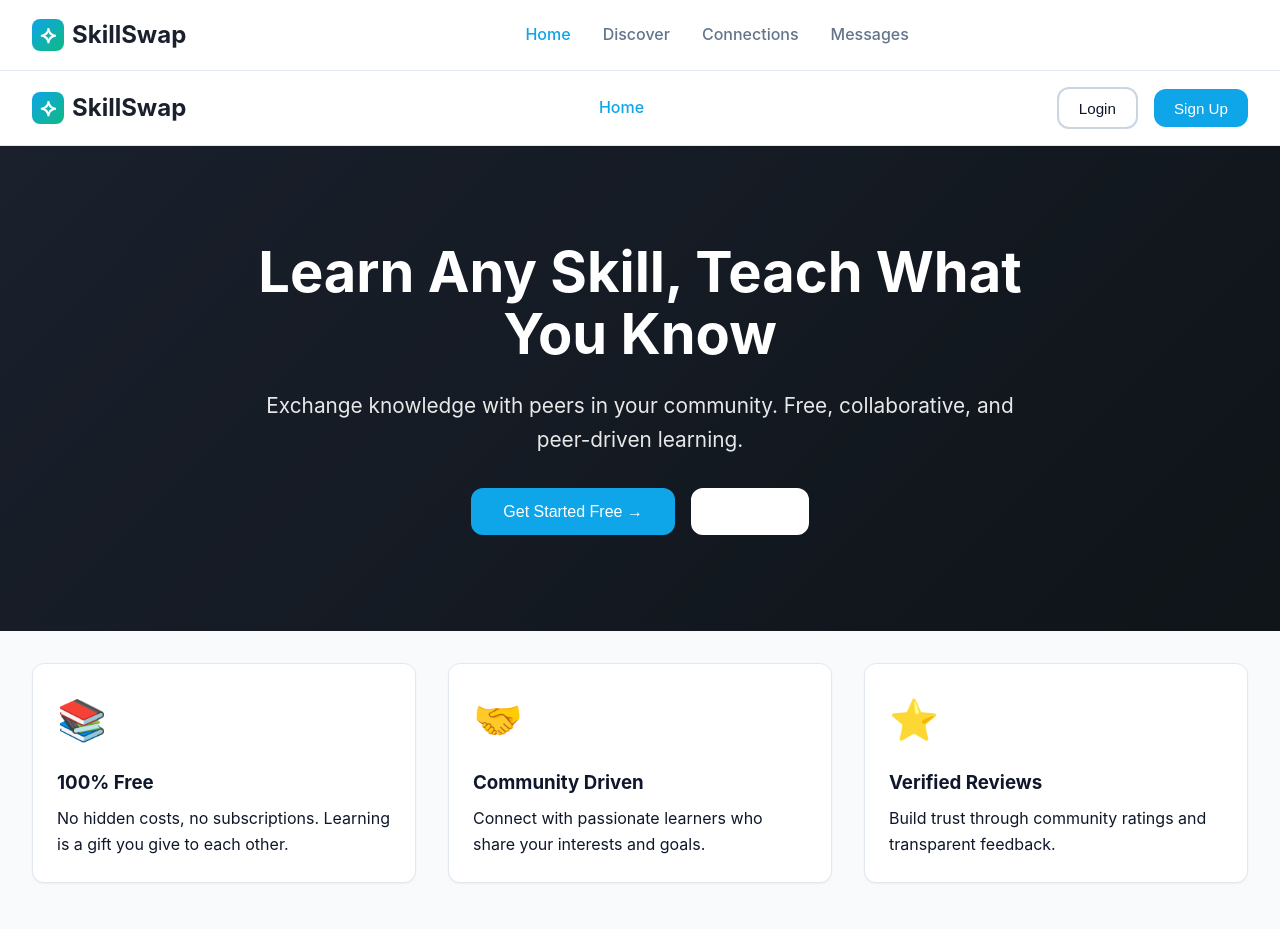
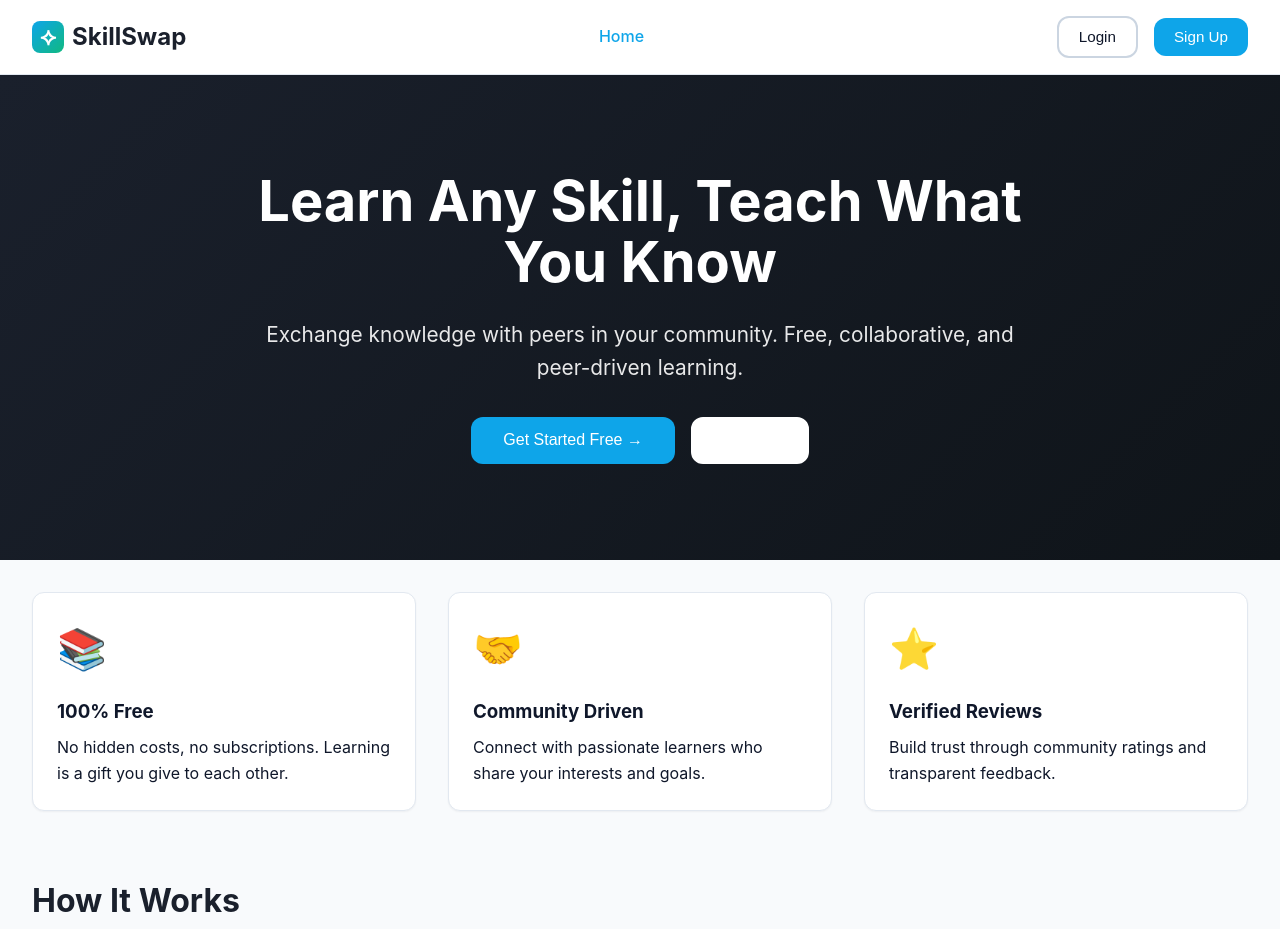
Before and after one commit to Mohd-Faizan-Rashid/skill-exchange, a website: page client/public/index.html in a window 1280 px wide. Shown: the top 929 px of the page. Drawn offline with Linux system fonts and the light colour scheme.

Commit message:
Update index.html

```diff
--- a/client/public/index.html
+++ b/client/public/index.html
@@ -8,22 +8,6 @@
     <link rel="stylesheet" href="styles.css">
 </head>
 <body>
-    <nav>
-        <div class="navbar-container">
-            <div class="logo">
-                <div class="logo-icon">⟡</div>
-                <span>SkillSwap</span>
-            </div>
-            <ul class="nav-links" id="navLinks">
-                <li class="nav-link active" onclick="navigate('home')">Home</li>
-                <li class="nav-link" onclick="navigate('discover')">Discover</li>
-                <li class="nav-link" onclick="navigate('connections')">Connections</li>
-                <li class="nav-link" onclick="navigate('messages')">Messages</li>
-            </ul>
-            <div class="user-menu" id="userMenu"></div>
-        </div>
-    </nav>
-
     <div id="root"></div>
 
     <script src="app.js"></script>
```
